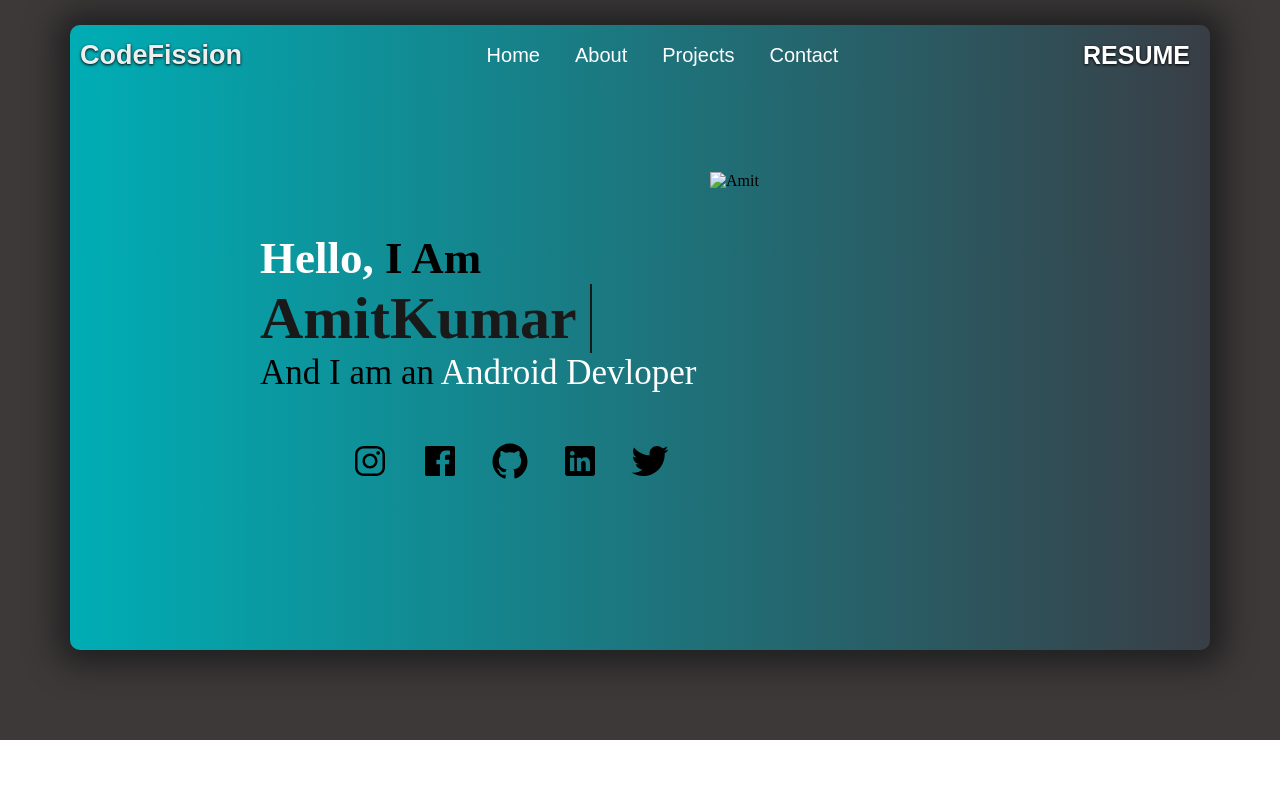
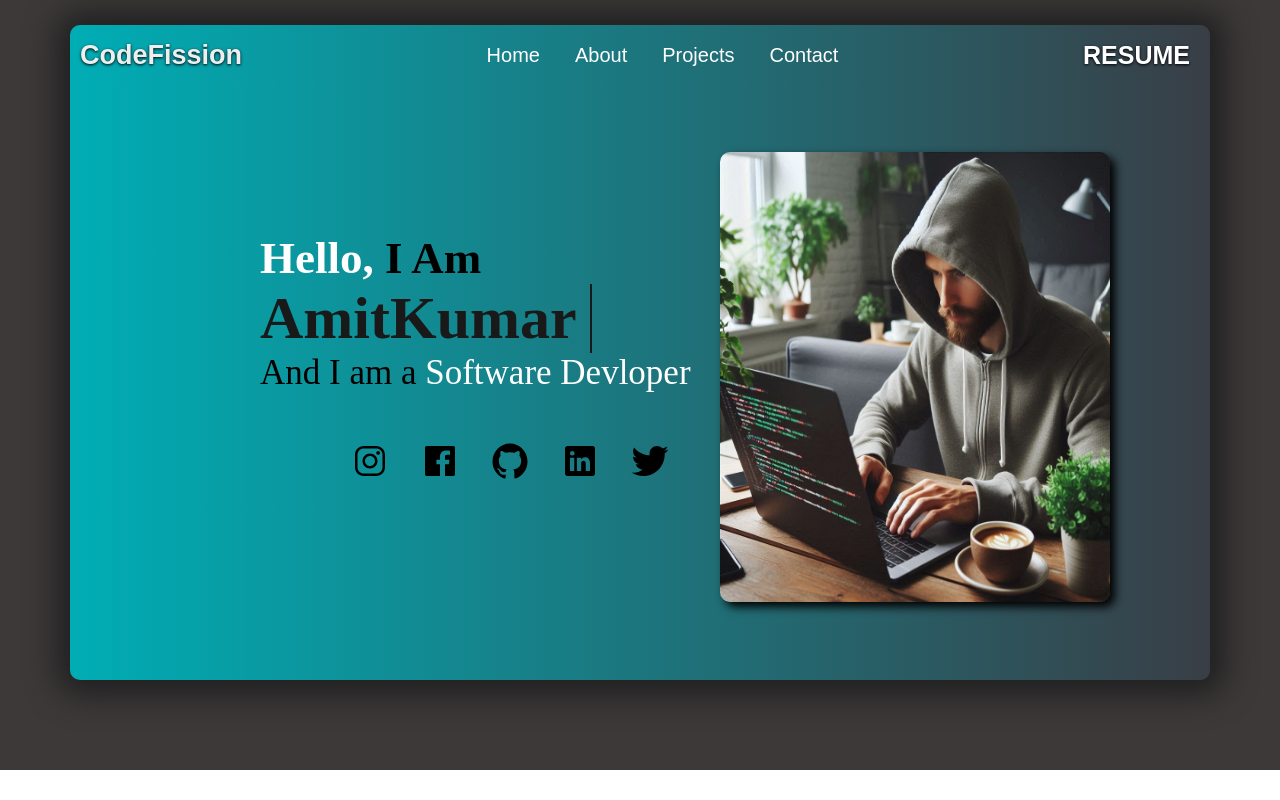
Before and after one commit to Amit-187/Personal-Portfolio, a plain HTML site: page index.html in a window 1280 px wide. Drawn offline with nearby package versions, Linux system fonts and the light colour scheme; a web font is replaced by a local one.

Commit message:
Home Image

```diff
--- a/index.html
+++ b/index.html
@@ -25,12 +25,12 @@
                 </ul>
             </nav>
             <section class="self">
-                <img src="" alt="Amit" class="profile">
+                <img src="images/indexImg.png" alt="Amit" class="profile">
                 <div class="intro">
                     <h1 class="greet"><span>Hello,</span> I Am</h1>
                     <h2 class="name">A</h2>
                     <div class="intro-para">
-                        <p>And I am an <span>Android Devloper</span></p>
+                        <p>And I am a <span>Software Devloper</span></p>
                     </div>
                     <br>
                     <div class="social">
--- a/style.css
+++ b/style.css
@@ -97,28 +97,29 @@ color: orange;
 }
 
 .self {
-    padding: 85px 0px 155px 0px;
+    padding: 65px 0px 185px 0px;
     background-color: white;
     border-bottom-left-radius: 10px;
     border-bottom-right-radius: 10px;
 }
 
 .profile {
-    float: unset;
+    float: right;
     display: block;
     margin-left: auto;
     margin-right: 100px;
     padding-top: 0px;
-    width: 400px;
-    height: 400px;
+    width: 390px;
+    height: 450px;
+    border-radius: 10px;
     /* clip-path: circle(48% at 50% 50%); */
-    float: right;
+    box-shadow: 5px 5px 10px black;
 }
 
 .intro {
     color: black;
     width: 500px;
-    padding: 60px 10px 10px 0px;
+    padding: 80px 10px 10px 0px;
     margin: 0px 0px 0px 190px;
     text-align: justify;
     font-family: "Antic Slab", serif;
```
Also changed, not shown: images/indexImg.png (added).
